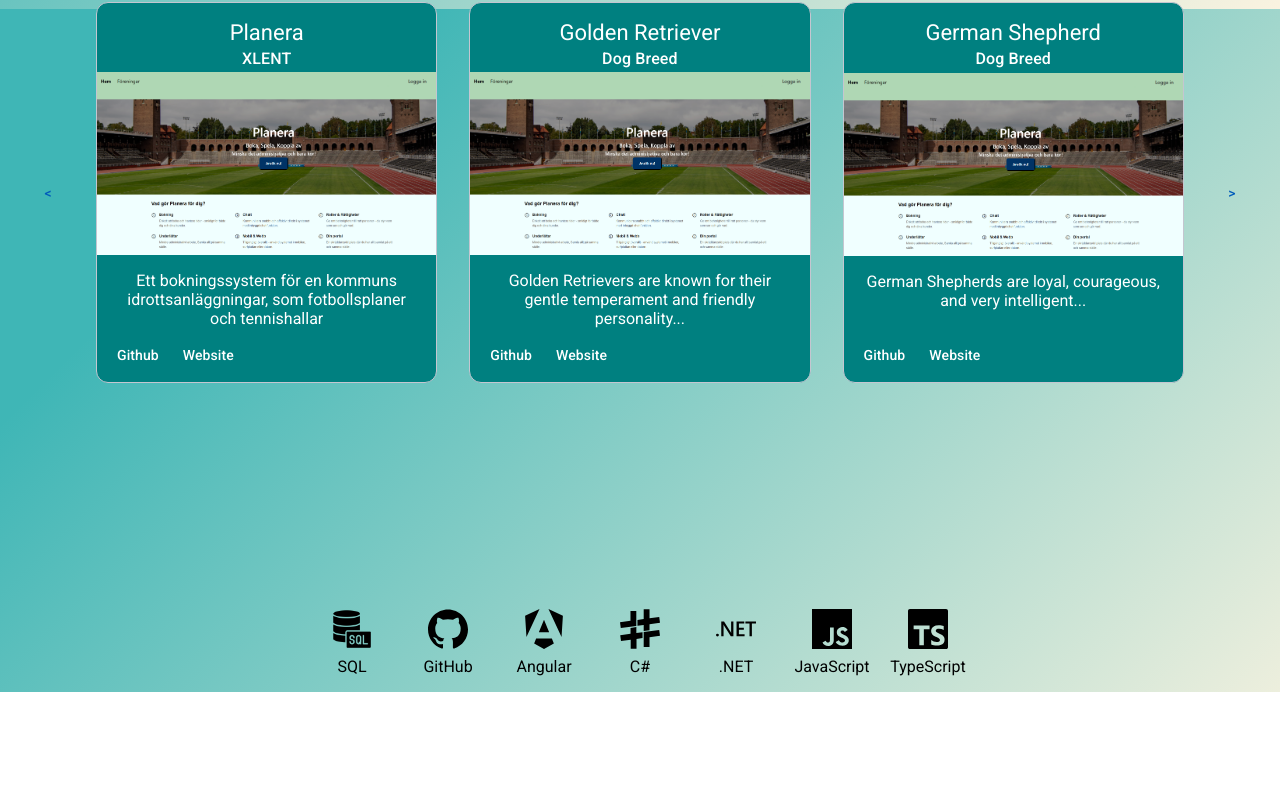
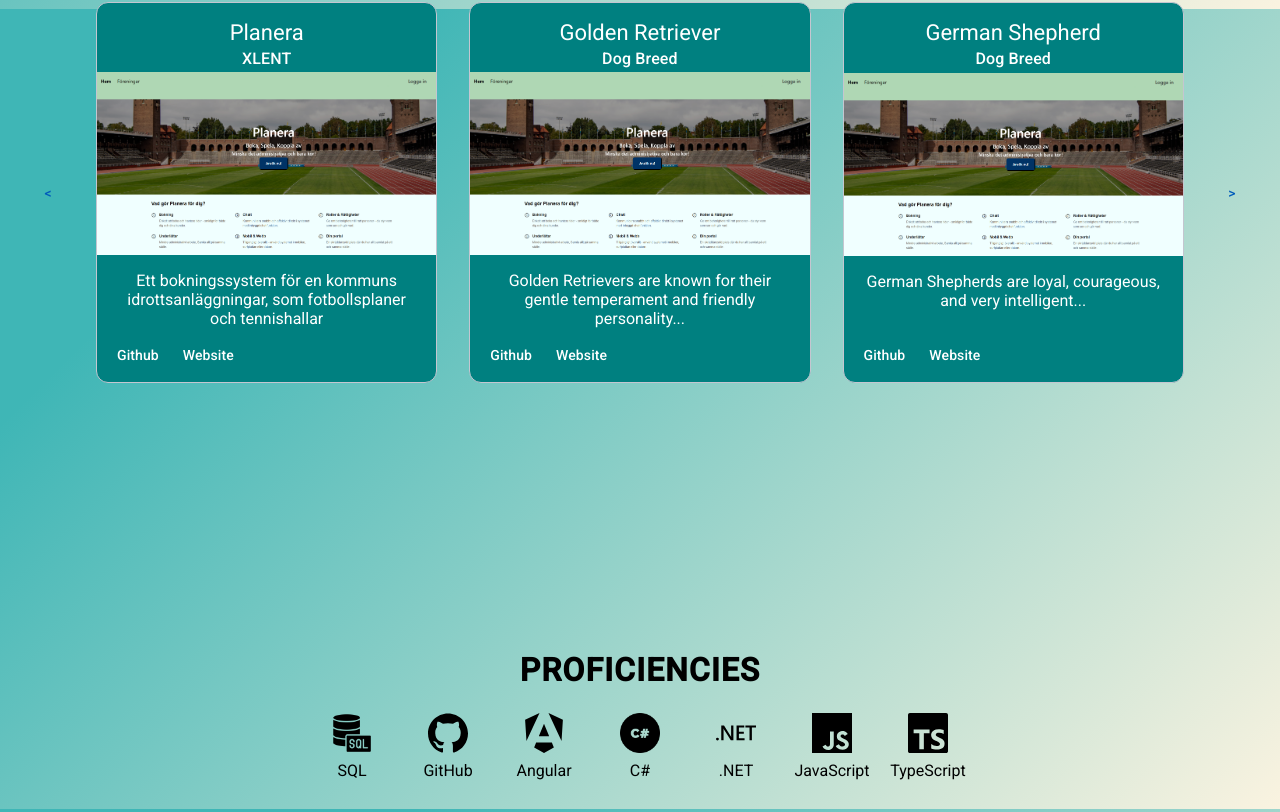
Before and after one commit to Palmen01/portfolio, an Angular app: page / in a window 1280 px wide. Shown: the part 791-1603 px from the top of the page. Before the commit the page ends 1483 px from the top, so only its background shows below. Built offline with nearby package versions, Linux system fonts and the light colour scheme.

Commit message:
update skilltree

```diff
--- a/src/app/skilltree/skilltree.component.css
+++ b/src/app/skilltree/skilltree.component.css
@@ -1,9 +1,22 @@
+.skilltree-wrapper {
+  text-align: center;
+  padding: 2rem 1rem;
+}
+
+.skilltree-title {
+  font-size: 2rem;
+  font-weight: 600;
+  margin-bottom: 1.5rem;
+  color: black;
+  text-transform: uppercase;
+  letter-spacing: 1px;
+}
+
 .skilltree-container {
   display: flex;
   flex-wrap: wrap;
   gap: 1rem;
   justify-content: center;
-  padding: 1rem;
 }
 
 .skill {
--- a/src/app/skilltree/skilltree.component.html
+++ b/src/app/skilltree/skilltree.component.html
@@ -1,6 +1,10 @@
-<div class="skilltree-container">
-  <div class="skill" *ngFor="let skill of skills">
-    <img [src]="skill.icon" [alt]="skill.name"  />
-    <span>{{ skill.name }}</span>
+<div class="skilltree-wrapper">
+  <h2 class="skilltree-title">Proficiencies</h2>
+
+  <div class="skilltree-container">
+    <div class="skill" *ngFor="let skill of skills">
+      <img [src]="skill.icon" [alt]="skill.name" />
+      <span>{{ skill.name }}</span>
+    </div>
   </div>
 </div>
--- a/src/app/skilltree/skilltree.component.ts
+++ b/src/app/skilltree/skilltree.component.ts
@@ -12,7 +12,7 @@ export class SkilltreeComponent {
     { name: 'SQL', icon: 'sql.png' },
     { name: 'GitHub', icon: 'github.svg' },
     { name: 'Angular', icon: 'angular.svg' },
-    { name: 'C#', icon: 'sharp.svg'},
+    { name: 'C#', icon: 'csharp.png'},
     { name: '.NET', icon: 'dotnet.svg' },
     { name: 'JavaScript', icon: 'javascript.svg' },
     { name: 'TypeScript', icon: 'typescript.svg' },
```
Also changed, not shown: public/csharp.png (added).
